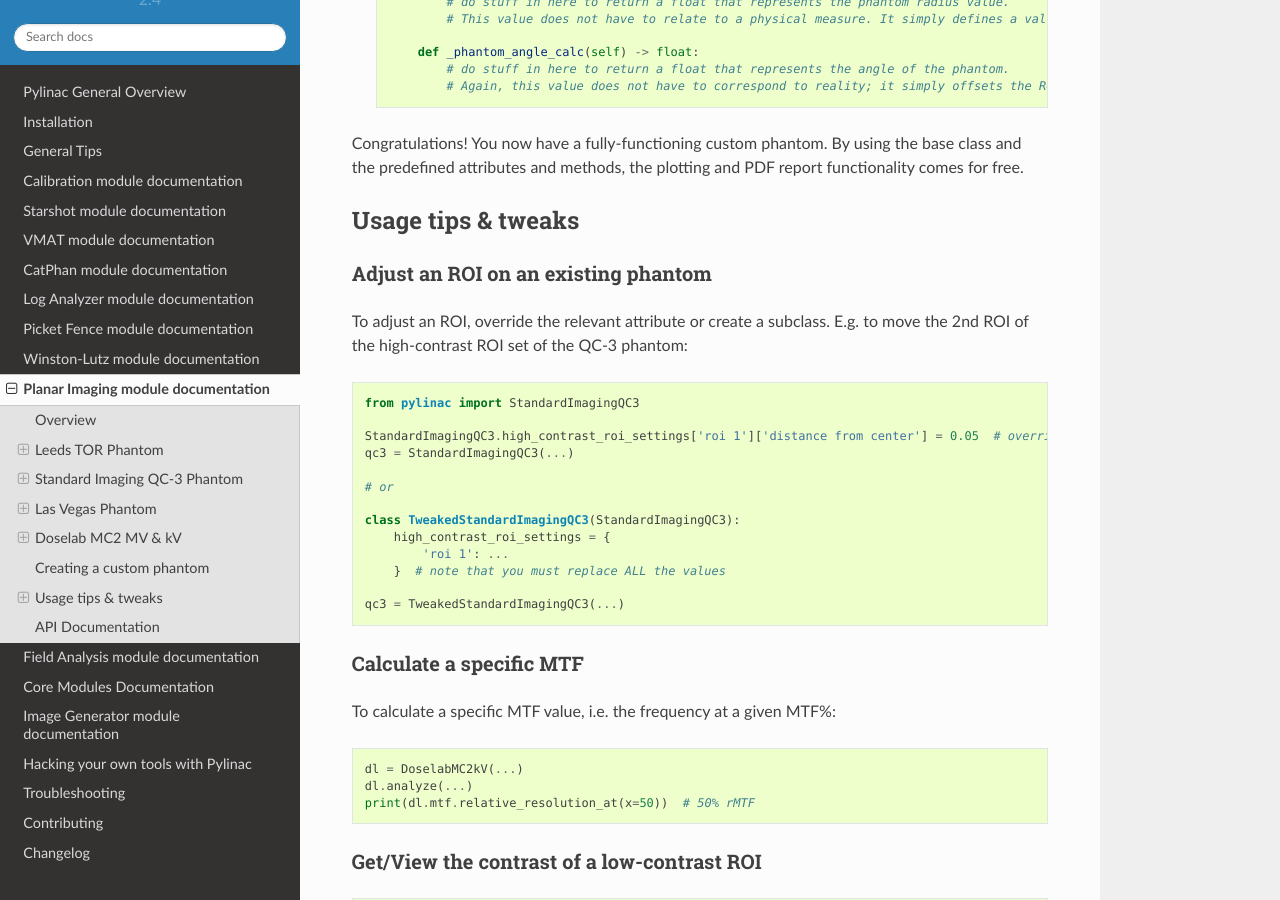
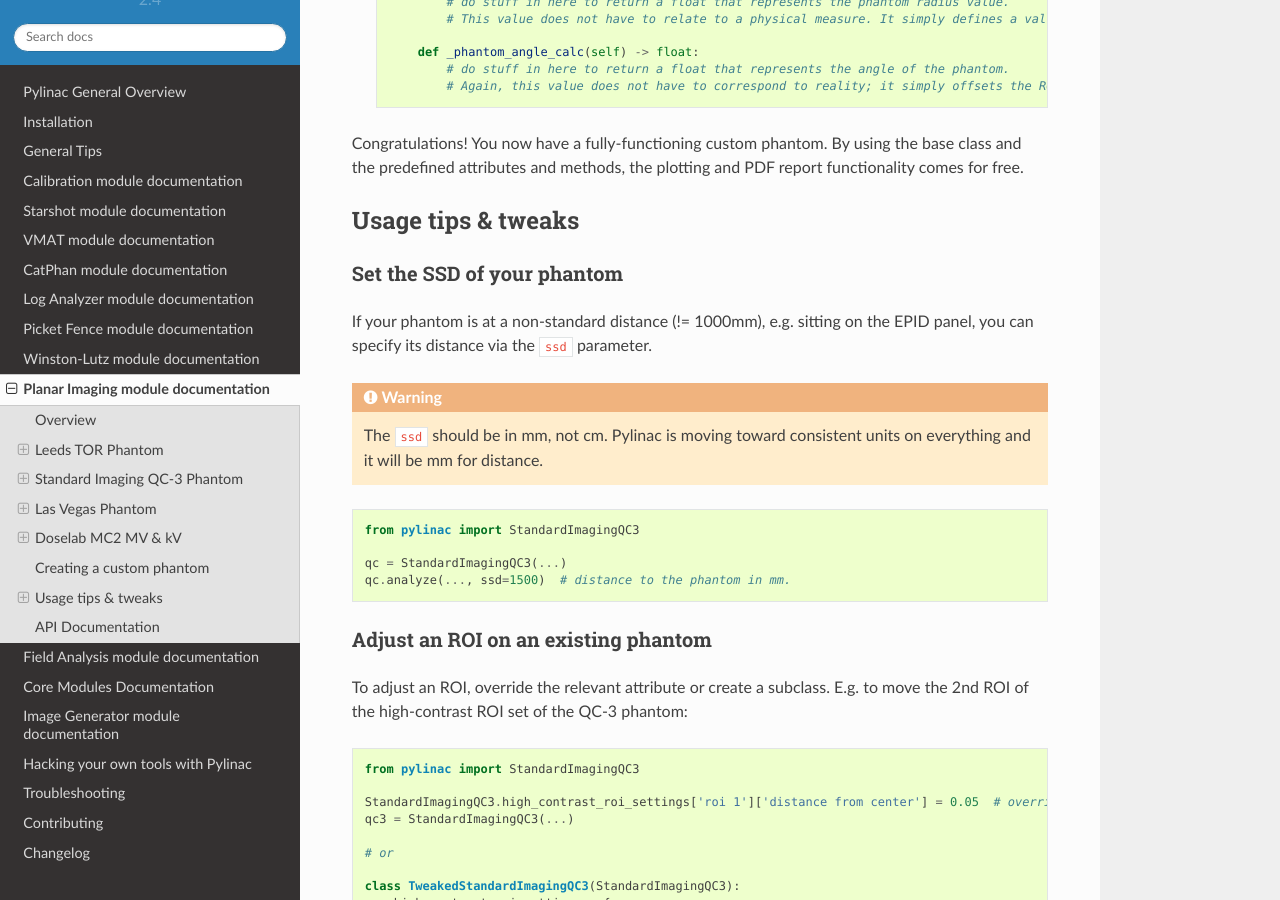
Before and after one commit to jrkerns/pylinac, a Sphinx documentation site: the page built from docs/source/planar_imaging.rst, in a window 1280 px wide and 900 px high, scrolled down 15624 px. Built offline with Sphinx 7.4.7 and the Read the Docs theme 2.0.0, drawn with Linux system fonts in a browser that asks for light colours.

Commit message:
Update #339

```diff
--- a/docs/source/planar_imaging.rst
+++ b/docs/source/planar_imaging.rst
@@ -689,6 +689,23 @@ and methods, the plotting and PDF report functionality comes for free.
 Usage tips & tweaks
 -------------------
 
+Set the SSD of your phantom
+^^^^^^^^^^^^^^^^^^^^^^^^^^^
+
+If your phantom is at a non-standard distance (!= 1000mm), e.g. sitting on the EPID panel, you can specify its
+distance via the ``ssd`` parameter.
+
+.. warning::
+
+    The ``ssd`` should be in mm, not cm. Pylinac is moving toward consistent units on everything and it will be mm for distance.
+
+.. code-block:: python
+
+    from pylinac import StandardImagingQC3
+
+    qc = StandardImagingQC3(...)
+    qc.analyze(..., ssd=1500)  # distance to the phantom in mm.
+
 Adjust an ROI on an existing phantom
 ^^^^^^^^^^^^^^^^^^^^^^^^^^^^^^^^^^^^
 
```
Also changed, not shown: 2 other files.
